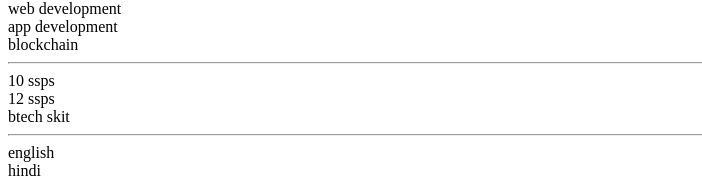
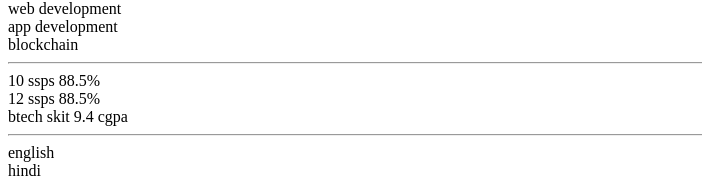
Before and after one commit to pg2103/Portfolio, a plain HTML site: page index.html in a window 1280 px wide. Shown: the part 422-600 px from the top of the page, without its empty margins (0-702 px from the left). Drawn offline with Linux system fonts and the light colour scheme.

Commit message:
percentage add

```diff
--- a/index.html
+++ b/index.html
@@ -41,9 +41,9 @@
     </div>
     <hr>
     <div class="education">
-        10 ssps<br>
-        12 ssps<br>
-        btech skit
+        10 ssps 88.5%<br>
+        12 ssps  88.5%<br>
+        btech skit 9.4 cgpa
     </div>
     <hr>
     <div class="languages">
```
